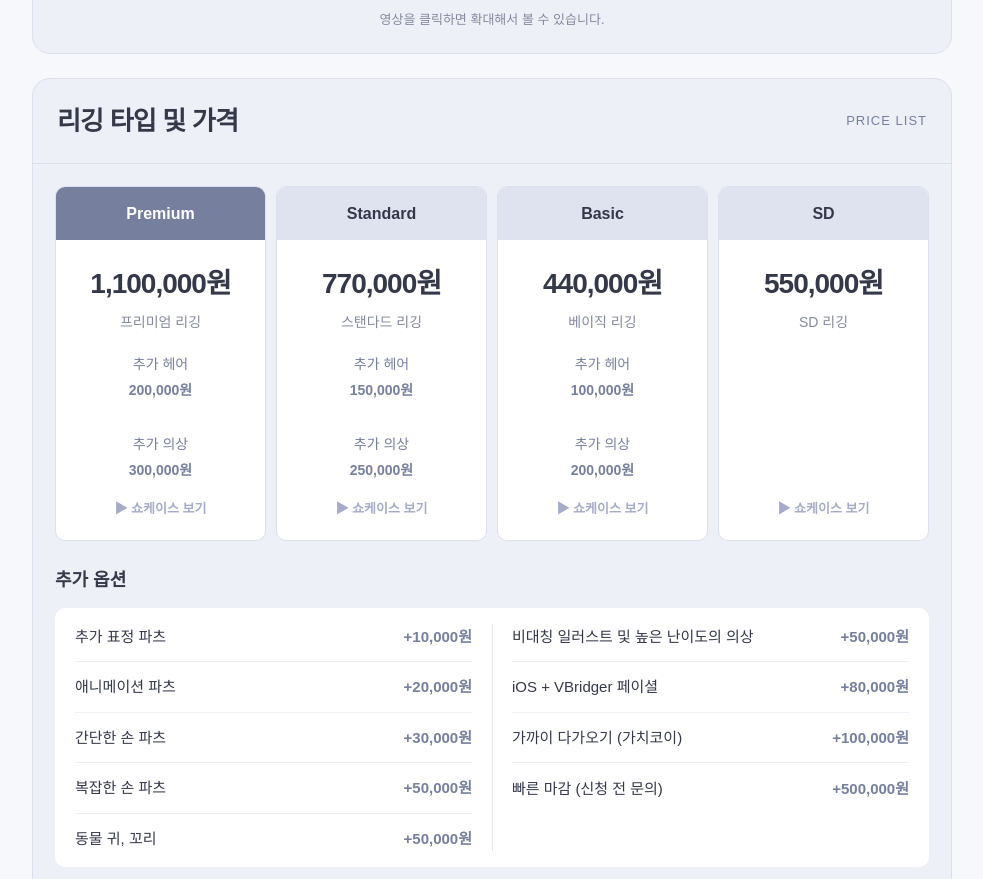
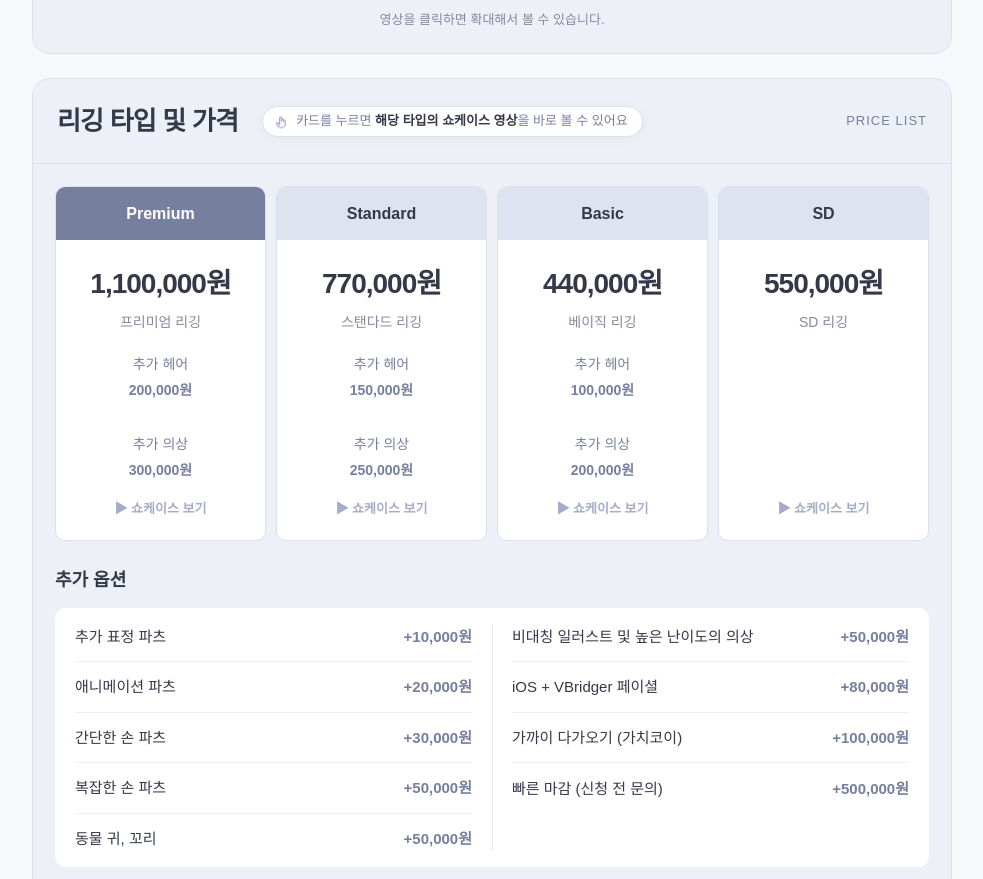
Before and after one commit to SnowNyang/momon-site, a plain HTML site: page index.html in a window 1280 px wide. Shown: the part 2524-3403 px from the top of the page, without its empty margins (148-1131 px from the left). Drawn offline with Linux system fonts and the light colour scheme.

Commit message:
Add files via upload

```diff
--- a/index.html
+++ b/index.html
@@ -87,10 +87,20 @@ html[data-embed] .hero{padding-top:40px}
 .price-card:hover .price-go,.price-card:focus-visible .price-go{color:var(--dark)}
 .price-card:not(:first-child):hover .price-name{background:#d3d8ea}
 @media(max-width:640px){.price-go{font-size:12px;padding-top:10px}}
+
+/* 가격표 안내 문구 */
+#pricing .panel-head{flex-wrap:wrap}
+#pricing .panel-head small{margin-left:auto}
+.head-hint{display:inline-flex;align-items:center;gap:7px;margin-left:14px;padding:6px 14px 6px 11px;border:1px solid var(--line);border-radius:999px;background:#fff;color:var(--dark);font-size:13px;font-weight:500;line-height:1.3;word-break:keep-all;box-shadow:0 2px 8px #777f9f12}
+.head-hint svg{flex-shrink:0;color:var(--accent);animation:hintTap 1.8s ease-in-out infinite}
+.head-hint b{font-weight:700;color:var(--ink)}
+@keyframes hintTap{0%,100%{transform:translateY(0)}50%{transform:translateY(2px)}}
+@media(max-width:640px){.head-hint{order:3;margin:10px 0 0;font-size:12px;padding:5px 12px 5px 9px}}
+@media(prefers-reduced-motion:reduce){.head-hint svg{animation:none}}
 </style><script>(()=>{const q=new URLSearchParams(location.search),s=q.get("section"),e=q.get("embed");if(s)document.documentElement.dataset.section=s;if(e)document.documentElement.dataset.embed=e})();</script></head><body><header><nav><a class="logo" href="#">Mo Mon</a><div class="nav-links"><a href="#showcase">쇼케이스</a><a href="#details">디테일</a><a href="#pricing">가격</a><a href="#partners">협업</a><a href="#notice">공지사항</a></div></nav></header><nav class="float-nav" aria-label="섹션 바로가기"><a href="#showcase">쇼케이스</a><a href="#details">디테일</a><a href="#pricing">가격</a><a href="#partners">협업</a><a href="#notice">공지사항</a><a class="to-top" href="#">↑ 맨 위로</a></nav><main><div class="hero" id="intro"><div class="eyebrow">Live2D Rigging Commission</div><h1>Mo Mon</h1><div class="status">12월 재오픈 예정</div><div class="completed-stat stats-summary"><div class="annual-stat"><span id="annualYear">2026년 작업</span><div class="annual-number"><strong id="annualCount">80</strong><b>건</b></div></div><div class="lifetime-stat"><p>지금까지 함께한 자녀 <strong id="riggingCount">210</strong>명</p><small id="riggingDate">2026년 11월 27일 기준</small></div></div></div>
 <section class="panel" id="showcase"><div class="panel-head"><h2>리깅 쇼케이스</h2><small>SHOWCASE</small></div><div class="panel-body"><div class="tabs" id="tabs"></div><div class="carousel"><div class="viewport" id="viewport" tabindex="0"><div class="track" id="track"></div></div><button class="arrow prev" onclick="move(-1)" aria-label="이전 영상"><svg width="20" height="20" viewBox="0 0 24 24" fill="none" stroke="currentColor" stroke-width="2.4" stroke-linecap="round" stroke-linejoin="round" aria-hidden="true"><path d="M15 5l-7 7 7 7"/></svg></button><button class="arrow next" onclick="move(1)" aria-label="다음 영상"><svg width="20" height="20" viewBox="0 0 24 24" fill="none" stroke="currentColor" stroke-width="2.4" stroke-linecap="round" stroke-linejoin="round" aria-hidden="true"><path d="M9 5l7 7-7 7"/></svg></button></div><div class="video-caption"><strong id="videoTitle"></strong><a id="videoLink" target="_blank" rel="noopener">YouTube에서 보기 ↗</a></div><div class="dots" id="dots"></div><div class="thumbs" id="thumbs"></div></div></section>
 <section class="panel" id="details"><div class="panel-head"><h2>리깅 디테일</h2><small>RIGGING DETAILS</small></div><div class="panel-body"><div class="gif-grid" id="gifGrid"></div><p class="gif-hint">영상을 클릭하면 확대해서 볼 수 있습니다.</p></div></section>
-<section class="panel" id="pricing"><div class="panel-head"><h2>리깅 타입 및 가격</h2><small>PRICE LIST</small></div><div class="panel-body"><div class="price-grid" id="prices"></div><div class="subhead">추가 옵션</div><div class="option-table" id="options"></div><p class="note">캐릭터 디자인 및 작업 난이도에 따라 견적이 달라질 수 있습니다.</p></div></section>
+<section class="panel" id="pricing"><div class="panel-head"><h2>리깅 타입 및 가격</h2><span class="head-hint"><svg width="15" height="15" viewBox="0 0 24 24" fill="none" stroke="currentColor" stroke-width="2" stroke-linecap="round" stroke-linejoin="round" aria-hidden="true"><path d="M9 11V5.5a1.5 1.5 0 0 1 3 0V10"/><path d="M12 10V8.5a1.5 1.5 0 0 1 3 0V11"/><path d="M15 10.5a1.5 1.5 0 0 1 3 0V15a6 6 0 0 1-6 6h-.6a6 6 0 0 1-4.9-2.5L4.3 15.4a1.5 1.5 0 0 1 2.4-1.8L9 16V11"/></svg><span>카드를 누르면 <b>해당 타입의 쇼케이스 영상</b>을 바로 볼 수 있어요</span></span><small>PRICE LIST</small></div><div class="panel-body"><div class="price-grid" id="prices"></div><div class="subhead">추가 옵션</div><div class="option-table" id="options"></div><p class="note">캐릭터 디자인 및 작업 난이도에 따라 견적이 달라질 수 있습니다.</p></div></section>
 <section class="panel" id="partners"><div class="panel-head"><h2>협업 일러스트 작가</h2><small>COLLABORATION</small></div><div class="panel-body"><div class="partner-grid" id="partnerGrid"></div></div></section>
 <section class="panel" id="notice"><div class="panel-head"><h2>공지사항</h2><small>NOTICE</small></div><div class="panel-body"><div class="notice-box"><p><strong>주의사항을 읽지 않아 발생하는 문제 및 불이익에 대해서는 책임지지 않습니다.</strong></p><p>완성된 작업물은 작가의 <span class="emphasis">SNS, 유튜브, 포트폴리오</span> 등에 사용될 수 있습니다.</p><p>작업은 <span class="emphasis">입금 순서대로</span> 진행합니다.</p><p>작품 퀄리티에 따라 <span class="emphasis">추가금이 발생</span>할 수 있습니다.</p><p>작업물은 시작일 기준 <span class="emphasis">최대 2주 이내</span>에 전달해 드립니다.<br>더 빠른 마감을 원하시는 경우 별도로 문의해 주세요.</p><p><strong>iPhone 기준으로 작업합니다.</strong></p><p>작가의 역량상 작업이 어렵다고 판단되거나, 논란이 되는 일러스트(AI 일러스트 등), 파츠 분리가 미흡한 경우 <strong class="emphasis">의뢰가 거절될 수 있습니다.</strong></p><p><strong>결제 전 반드시 먼저 문의해 주세요.</strong></p><p><strong>VTube Studio 세팅이나 OBS 송출에 어려움이 있으신 경우, 작가가 직접 1:1 디스코드 화면 공유로 도와드립니다.</strong></p><p><strong>분할 결제 및 선예약</strong>이 가능합니다!<br>다만 예약 취소 시 <strong class="emphasis">취소 수수료가 발생할 수 있으니</strong> 신중하게 결정하신 후 결제 부탁드립니다.</p></div></div></section>
 </main><footer>Mo Mon · Live2D Rigging Commission</footer><dialog class="gif-dialog" id="gifDialog" aria-labelledby="gifDialogTitle"><div class="gif-dialog-head"><strong id="gifDialogTitle"></strong><div class="gif-tools"><select class="gif-select" id="gifSelect" aria-label="다른 디테일 바로 보기"></select><button class="gif-close" id="gifClose" aria-label="닫기" autofocus>×</button></div></div><div class="gif-stage" id="gifStage"><video class="gif-large" id="gifLarge" muted loop playsinline controls preload="none"></video><div class="gif-error" id="gifError" hidden>영상 파일을 준비 중입니다.</div><button class="arrow prev gif-nav" id="gifPrev" aria-label="이전 디테일"><span class="nav-tip" id="gifPrevTip"></span><svg width="20" height="20" viewBox="0 0 24 24" fill="none" stroke="currentColor" stroke-width="2.4" stroke-linecap="round" stroke-linejoin="round" aria-hidden="true"><path d="M15 5l-7 7 7 7"/></svg></button><button class="arrow next gif-nav" id="gifNext" aria-label="다음 디테일"><span class="nav-tip" id="gifNextTip"></span><svg width="20" height="20" viewBox="0 0 24 24" fill="none" stroke="currentColor" stroke-width="2.4" stroke-linecap="round" stroke-linejoin="round" aria-hidden="true"><path d="M9 5l7 7-7 7"/></svg></button></div></dialog><script>
```
